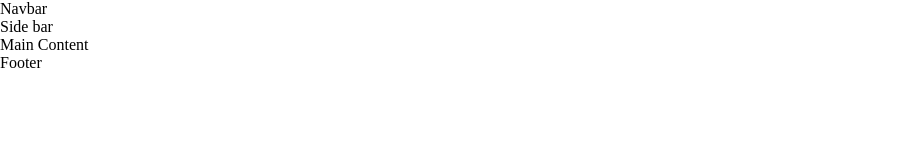
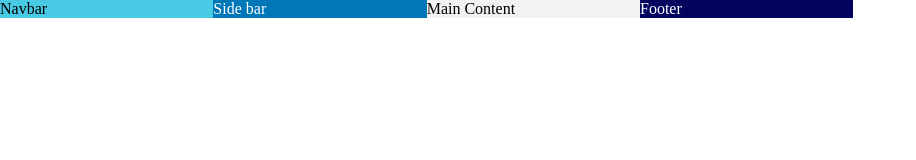
Before and after one commit to RobBerger/L09-FSWD1012, a plain HTML site: page index.html in a window 1280 px wide. Shown: the whole page, without its empty margins (0-916 px from the left). Drawn offline with Linux system fonts and the light colour scheme.

Commit message:
updated the JS file with new example

```diff
--- a/style.css
+++ b/style.css
@@ -3,20 +3,26 @@
     padding: 0;
 }
 
-.grid {
+.grid-2 {
     display: grid;
-    grid-template-columns: 200px 1fr;
-    grid-template-rows: 1fr 1fr;
-    column-gap: 10px;
-    row-gap: 20px;
+    grid-template-columns: 1fr 1fr 1fr 1fr 1fr 1fr;
+    grid-template-rows: 1fr 1fr 1fr 1fr 1fr 1fr;
 }
 
-.grid-item {
-    background-color: skyblue;
-    border: 1px solid black;
-    padding: 5px;
+nav {
+    background-color: #48cae4;
 }
 
-img {
-    width: 100%;
+aside {
+    background-color: #0077b6;
+    color: white;
 }
+
+main {
+    background-color: #f2f2f2;
+}
+
+footer {
+    background-color: #03045e;
+    color: white;
+}
```
